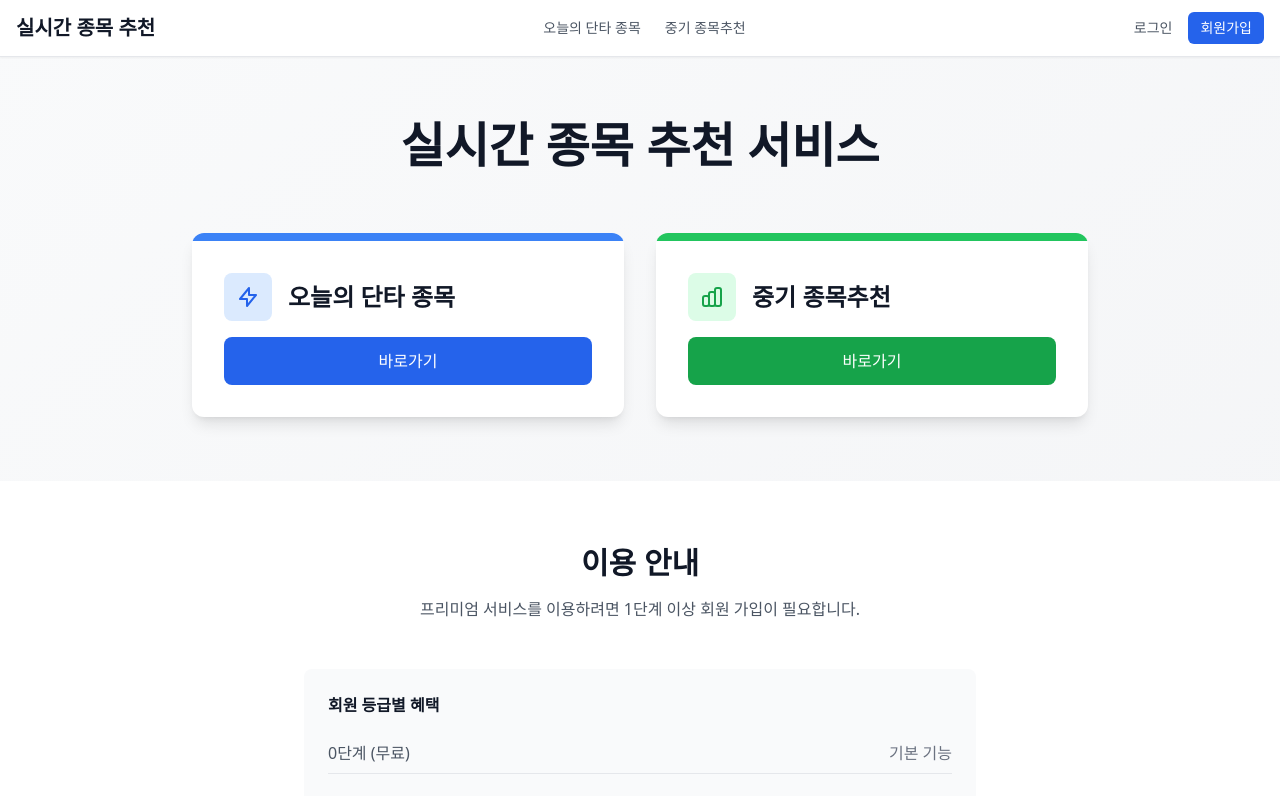
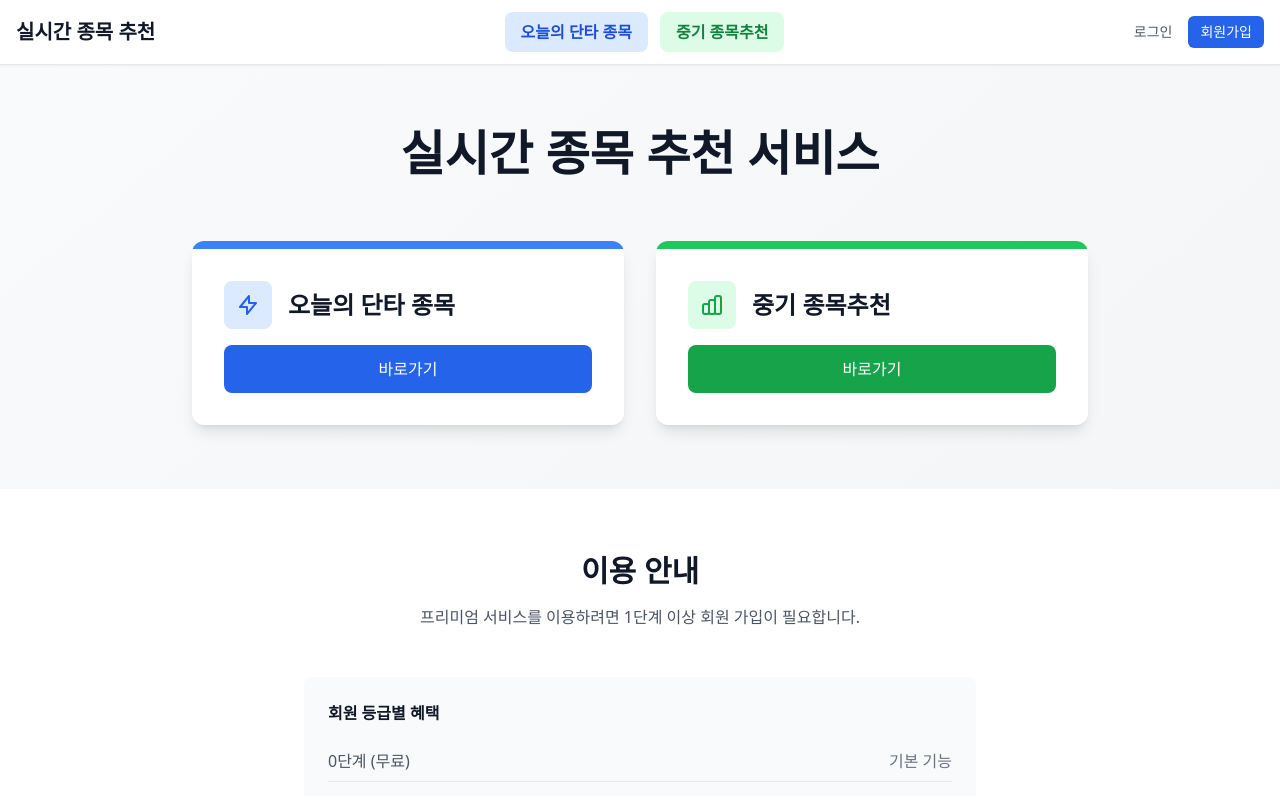
Before and after one commit to jangfree/stockS2, a Next.js app: page / in a window 1280 px wide. Shown: the top 796 px of the page. Built offline with nearby package versions, Linux system fonts and the light colour scheme.

Commit message:
fix: 중장기 추천천

```diff
--- a/src/components/Header.tsx
+++ b/src/components/Header.tsx
@@ -87,16 +87,20 @@ export default function Header() {
             </Link>
 
             {/* 메뉴 */}
-            <nav className="hidden md:flex items-center space-x-6">
-              {menuItems.map((item) => (
+            <nav className="hidden md:flex items-center space-x-3">
+              {menuItems.map((item, index) => (
                 <a
                   key={item.path}
                   href={item.path}
                   onClick={(e) => handleMenuClick(item, e)}
-                  className={`text-sm font-medium transition-colors ${
+                  className={`px-4 py-2 rounded-lg font-semibold transition-all ${
                     pathname === item.path
-                      ? 'text-blue-600'
-                      : 'text-gray-600 hover:text-gray-900'
+                      ? index === 0
+                        ? 'bg-blue-600 text-white shadow-md'
+                        : 'bg-green-600 text-white shadow-md'
+                      : index === 0
+                        ? 'bg-blue-100 text-blue-700 hover:bg-blue-200'
+                        : 'bg-green-100 text-green-700 hover:bg-green-200'
                   }`}
                 >
                   {item.name}
@@ -149,16 +153,20 @@ export default function Header() {
           </div>
 
           {/* 모바일 메뉴 */}
-          <nav className="md:hidden mt-3 pt-3 border-t border-gray-100 flex space-x-4">
-            {menuItems.map((item) => (
+          <nav className="md:hidden mt-3 pt-3 border-t border-gray-100 flex space-x-2">
+            {menuItems.map((item, index) => (
               <a
                 key={item.path}
                 href={item.path}
                 onClick={(e) => handleMenuClick(item, e)}
-                className={`text-sm font-medium ${
+                className={`px-3 py-1.5 rounded-lg text-sm font-semibold ${
                   pathname === item.path
-                    ? 'text-blue-600'
-                    : 'text-gray-600'
+                    ? index === 0
+                      ? 'bg-blue-600 text-white'
+                      : 'bg-green-600 text-white'
+                    : index === 0
+                      ? 'bg-blue-100 text-blue-700'
+                      : 'bg-green-100 text-green-700'
                 }`}
               >
                 {item.name}
```
